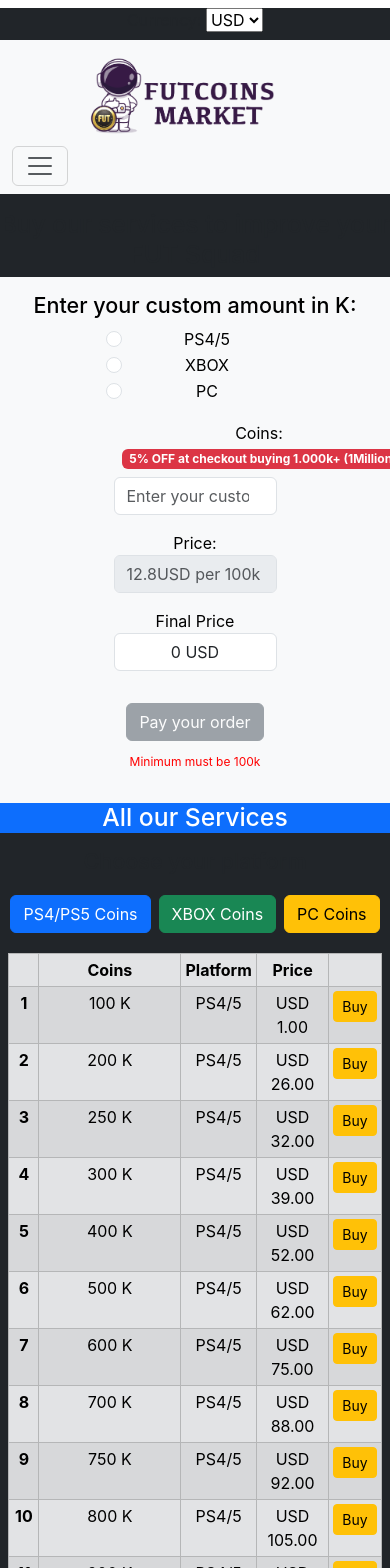
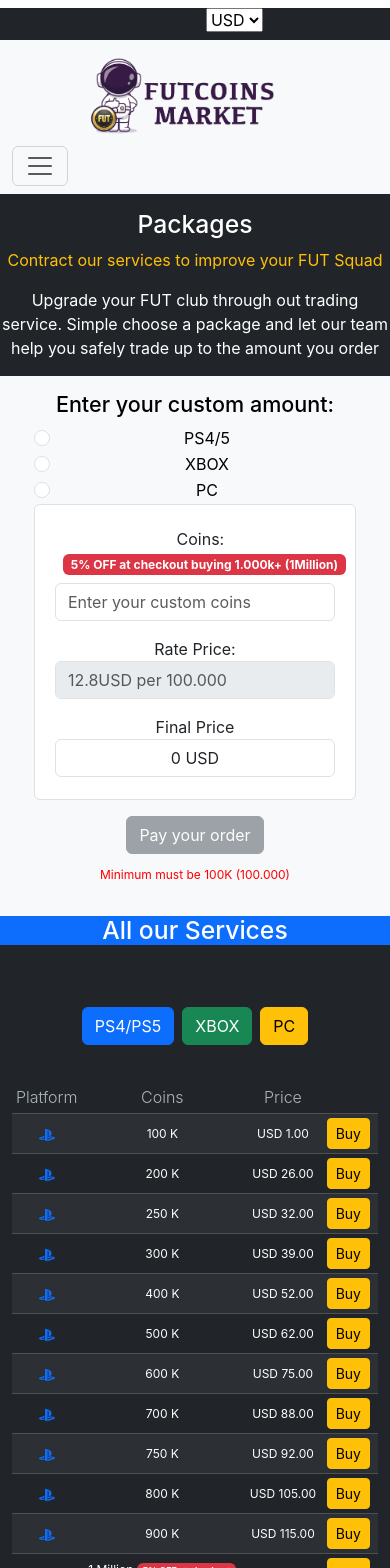
Before and after one commit to lisandroman/fcm, a React (Create React App) app: page /buy in a window 390 px wide. Shown: the top 1568 px of the page. Built offline with nearby package versions, Linux system fonts and the light colour scheme.

Commit message:
Fix Colors & Mobile sizes Package Page

```diff
--- a/src/components/MainContent/AboutUs/AboutUs.jsx
+++ b/src/components/MainContent/AboutUs/AboutUs.jsx
@@ -33,4 +33,15 @@ const AboutUsStyled = styled.div`
       font-size: 0.75rem;
     }
   }
+  @media (min-width: 944px) {
+    h3 {
+      margin-top: 2rem;
+    }
+    p {
+      margin-top: 1rem;
+      margin-bottom: 2rem;
+      width: 80%;
+      font-size: 1.4rem;
+    }
+  }
 `;
--- a/src/components/pages/Buy/Buy.jsx
+++ b/src/components/pages/Buy/Buy.jsx
@@ -4,6 +4,7 @@ import { PriceListPS } from "../../data/priceListPS.data";
 import Swal from "sweetalert2";
 import { useDispatch, useSelector } from "react-redux";
 import { addToCart, getCurrency } from "../../../redux/state/orders";
+import { SiPlaystation } from "react-icons/si";
 
 const Buy = () => {
   const dispatch = useDispatch();
@@ -11,9 +12,17 @@ const Buy = () => {
   const [total, setTotal] = useState(0);
 
   const handleInputAmount = (e) => {
-    let preValue = e.target.value * 0.128;
+    let preValue = 0;
+    if (e.target.value < 1000000) {
+      preValue = e.target.value * 0.000128;
+    } else if (e.target.value >= 1000000 || e.target.value <= 3000000) {
+      preValue = e.target.value * 0.00011;
+    } else {
+      preValue = e.target.value * 0.0001;
+    }
+
     let roundValue = (Math.round(preValue * 100) / 100).toFixed(2);
-    return e.target.value < 12.8 ? setTotal(0) : setTotal(roundValue);
+    return e.target.value < 100000 ? setTotal(0) : setTotal(roundValue);
   };
 
   const handleBuy = (id, coins, price, platform) => {
@@ -45,10 +54,18 @@ const Buy = () => {
 
   return (
     <BuyPageStyled>
-      <h2>Buy our services to improve your FUT Squad</h2>
+      <h2 className="text-white">Packages</h2>
+      <p className="text-warning">
+        Contract our services to improve your FUT Squad
+      </p>
+      <p className="text-white">
+        Upgrade your FUT club through out trading service. Simple choose a
+        package and let our team help you safely trade up to the amount you
+        order
+      </p>
 
       <div className="text-bg-light p-3">
-        <h4>Enter your custom amount in K:</h4>
+        <h4>Enter your custom amount:</h4>
 
         <div className="buyFormRadios">
           <div className="form-check">
@@ -67,7 +84,7 @@ const Buy = () => {
             <input
               className="form-check-input"
               type="radio"
-              name="flexRadioDefault"
+              name="flexRadioDefault2"
               id="flexRadioDefault2"
             />
             <label className="form-check-label" htmlFor="flexRadioDefault2">
@@ -87,8 +104,8 @@ const Buy = () => {
             </label>
           </div>
         </div>
-
-        <div className="buyForm row g-3">
+        <form>
+          <div className="buyForm row g-3 border form-control">
             <div className="col-sm-6">
               <label htmlFor="Amount">
                 Coins:
@@ -100,17 +117,27 @@ const Buy = () => {
                 type="number"
                 className="form-control"
                 placeholder="Enter your custom coins"
-              aria-label="Amount"
-              step="100"
+                id="Amount"
+                name="Amount"
+                step="100000"
                 onChange={handleInputAmount}
               />
             </div>
             <div className="col-sm">
-            <label htmlFor="Price">Price:</label>
+              <label htmlFor="Price">Rate Price:</label>
               <input
-              type="text"
+                type="number"
                 className="form-control"
-              placeholder="12.8USD per 100k"
+                placeholder={
+                  total < 100
+                    ? "12.8USD per 100.000"
+                    : total >= 100 && total < 300
+                    ? "11USD per 100.000"
+                    : total >= 30
+                    ? "10usd per 100.000"
+                    : null
+                }
+                // placeholder="12.8USD per 100.000"
                 aria-label="Price"
                 disabled
               />
@@ -120,13 +147,16 @@ const Buy = () => {
               <p className="form-control">{total} USD</p>
             </div>
           </div>
+        </form>
         <div>
           {total < 12.8 ? (
             [
               <button className="btn btn-secondary mt-3 disabled">
                 Pay your order
               </button>,
-              <p className="amountConditional">Minimum must be 100k</p>,
+              <p className="amountConditional">
+                Minimum must be 100K (100.000)
+              </p>,
             ]
           ) : (
             <button className="btn btn-warning mt-3">Add to Cart</button>
@@ -139,25 +169,30 @@ const Buy = () => {
       <h2 className="text-bg-primary mb-3">All our Services</h2>
       <div className="mb-3">
         <h4 className="pb-2">Choose your platform</h4>
-        <button className="btn btn-primary m-1">PS4/PS5 Coins</button>
-        <button className="btn btn-success m-1 ">XBOX Coins</button>
-        <button className="btn btn-warning m-1">PC Coins</button>
+        <button className="btn btn-primary m-1">PS4/PS5</button>
+        <button className="btn btn-success m-1 ">XBOX</button>
+        <button className="btn btn-warning m-1">PC</button>
       </div>
-      <table className="table table-sm table-secondary table-striped table-bordered tableSize">
+
+      <div className="container">
+        <div className="row">
+          <div className="col-sm col-md">
+            <div className="mt-3 pb-4">
+              <table className="table table-dark table-sm table-striped tableSize align-middle">
                 <thead>
                   <tr>
-            <th scope="col"></th>
+                    <th scope="col">Platform</th>
                     <th scope="col">Coins</th>
-            <th scope="col">Platform</th>
                     <th scope="col">Price</th>
                     <th scope="col"></th>
                   </tr>
                 </thead>
                 <tbody>
-          {PriceListPS.map((item) => {
-            return (
-              <tr>
-                <th scope="row">{item.id}</th>
+                  {PriceListPS.map((item) => (
+                    <tr key={item.id} className="align-middle">
+                      <th scope="row" className="text-primary">
+                        <SiPlaystation />
+                      </th>
                       {item.coins >= 2000 ? (
                         <td>
                           {item.coinsM} Millions{" "}
@@ -176,30 +211,39 @@ const Buy = () => {
                         </td>
                       )}
 
-                <td>{item.platform}</td>
                       <td>
                         {getCurrencyData}{" "}
                         {(
                           Math.round(
-                      parseInt(item.price) * parseFloat(actualCurrency()) * 100
+                            parseInt(item.price) *
+                              parseFloat(actualCurrency()) *
+                              100
                           ) / 100
                         ).toFixed(2)}
                       </td>
                       <td>
                         <button
-                    className="btn btn-sm btn-warning"
+                          className="btn btn-sm btn-warning me-1"
                           onClick={() =>
-                      handleBuy(item.id, item.coins, item.price, item.platform)
+                            handleBuy(
+                              item.id,
+                              item.coins,
+                              item.price,
+                              item.platform
+                            )
                           }
                         >
                           Buy
                         </button>
                       </td>
                     </tr>
-            );
-          })}
+                  ))}
                 </tbody>
               </table>
+            </div>
+          </div>
+        </div>
+      </div>
     </BuyPageStyled>
   );
 };
@@ -207,11 +251,12 @@ const Buy = () => {
 export default Buy;
 
 const BuyPageStyled = styled.div`
+  margin: 0 auto;
   margin-top: 1rem;
 
   .buyForm,
   .buyFormRadios {
-    width: 50%;
+    width: 90%;
     margin: 0 auto;
     .buyFormAmount input::placeholder {
       text-align: center;
@@ -224,7 +269,14 @@ const BuyPageStyled = styled.div`
   }
 
   .tableSize {
-    width: 75%;
     margin: 0 auto;
   }
+
+  th {
+    color: #adb5bd;
+    font-weight: 300;
+  }
+  td {
+    font-size: .75rem;
+  }
 `;
--- a/src/components/pages/BuyPlayers/BuyPlayers.jsx
+++ b/src/components/pages/BuyPlayers/BuyPlayers.jsx
@@ -14,13 +14,17 @@ const BuyPlayers = () => {
   };
   return (
     <BuyPlayersPageStyled>
-      <h5 className="text-primary mt-3">We teach you</h5>
-      <h6 className="text-primary">How to reach your favorite FUT players</h6>
+      <h5 className="text-primary mt-3 text-white">
+        We teach you how to invest
+      </h5>
+      <h6 className="text-primary text-white">
+        to reach your favorite FUT players
+      </h6>
       <div className="container">
         <div className="row">
           <div className="col-sm col-md">
             <div className="mt-3 pb-4">
-            <table className="table table-sm table-striped tableSize align-middle">
+              <table className="table table-dark table-sm table-striped tableSize align-middle">
                 <thead>
                   <tr>
                     <th scope="col"></th>
@@ -37,16 +41,19 @@ const BuyPlayers = () => {
                         <img
                           src={item.image}
                           alt="player"
-                        style={{ width: "4rem" }}
+                          width="40px"
+                          height="40px"
                         />
                       </th>
-                    <td>{item.playerName}</td>
-                    <td>{item.rating}</td>
-                    <td>{item.position}</td>
+                      <td className="text-white">{item.playerName}</td>
+                      <td className="text-white">{item.rating}</td>
+                      <td className="text-white">{item.position}</td>
                       <td>
                         <button
-                        className="btn btn-sm btn-outline-primary"
-                        onClick={()=>handleButtonAskPlayer(item.playerName, item.rating)}
+                          className="btn btn-sm btn-outline-warning"
+                          onClick={() =>
+                            handleButtonAskPlayer(item.playerName, item.rating)
+                          }
                         >
                           Ask
                         </button>
@@ -71,4 +78,12 @@ margin: 0 auto;
     margin-top: 1rem;
     margin-bottom: 1rem;
   }
+  th {
+    color: #adb5bd;
+    font-weight: 300;
+  }
+  td {
+    font-size: 0.75rem;
+  }
+
 `;
```
Lines whose indentation alone changed are shown as unchanged.
